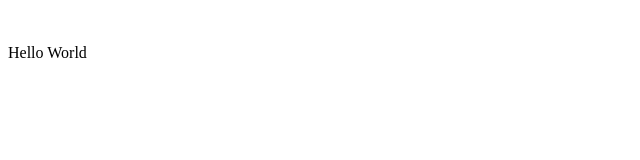
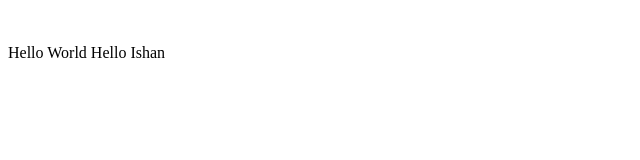
Before and after one commit to ishanchawla1/microverseTrials2, a plain HTML site: page index.html in a window 1280 px wide. Shown: the whole page, without its empty margins (0-640 px from the left). Drawn offline with Linux system fonts and the light colour scheme.

Commit message:
commit from salvo

```diff
--- a/index.html
+++ b/index.html
@@ -11,6 +11,7 @@
     <br/>
     <br/>
     Hello World
+    Hello Ishan
     <!--
 
     Hello Camper!
```
